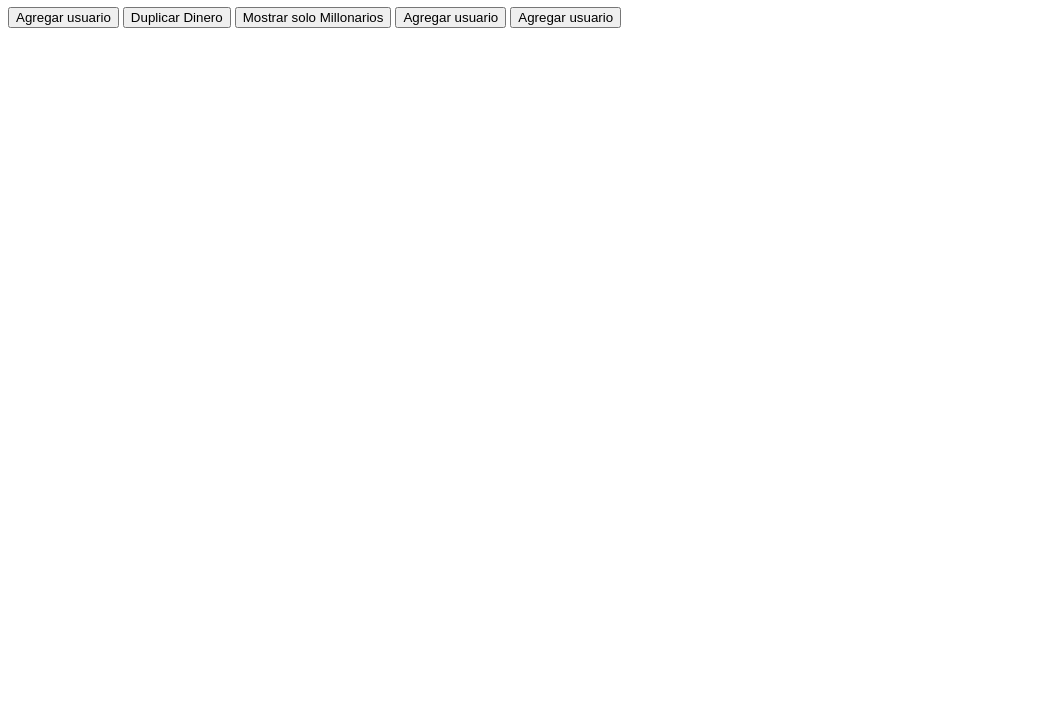
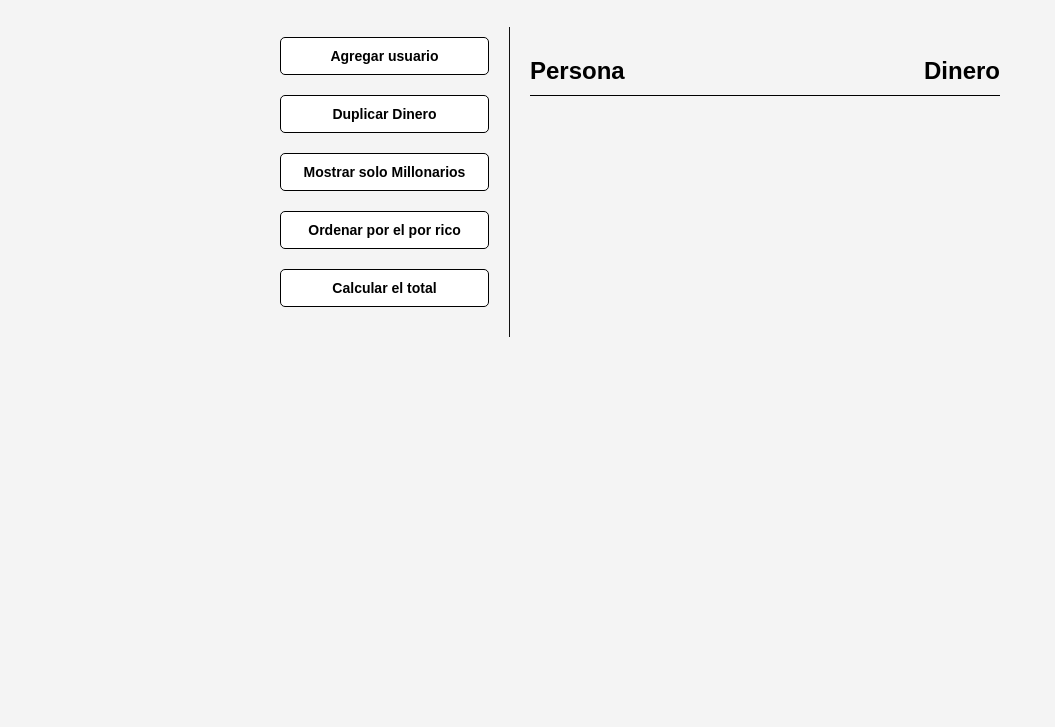
Before and after one commit to facundoFau/PF-Fauda-Facundo, a plain HTML site: page index.html in a window 1280 px wide. Shown: the part 73-800 px from the top of the page, without its empty margins (0-1055 px from the left). Drawn offline with Linux system fonts and the light colour scheme.

Commit message:
agregue estilos y html

```diff
--- a/index.html
+++ b/index.html
@@ -15,9 +15,13 @@
             <button id="agregar-usuario">Agregar usuario</button>
             <button id="doblar">Duplicar Dinero</button>
             <button id="mostrar-millonarios">Mostrar solo Millonarios</button>
-            <button id="agregar-usuario">Agregar usuario</button>
-            <button id="agregar-usuario">Agregar usuario</button>
+            <button id="ordenar">Ordenar por el por rico</button>
+            <button id="calcular-total">Calcular el total</button>
         </aside>
+
+        <main>
+            <h2><strong>Persona</strong>Dinero</h2>
+        </main>
     </div>
     <script src="./main.js"></script>
 </body>
--- a/styles/style.css
+++ b/styles/style.css
@@ -0,0 +1,53 @@
+* {
+    box-sizing: border-box;
+}
+
+body {
+    background-color: #f4f4f4;
+    font-family: Arial, Helvetica, sans-serif;
+    display: flex;
+    flex-direction: column;
+    align-items: center;
+    min-height: 100vh;
+    margin: 0;
+}
+
+.container {
+    display: flex;
+    padding: 20px;
+    margin: 0 auto;
+    max-width: 100%;
+    width: 800px;
+}
+
+aside {
+    padding: 10px 20px;
+    width: 250px;
+    border-right: 1px solid #111;
+}
+
+button {
+    cursor: pointer;
+    background-color: white;
+    border-radius: 5px;
+    border: solid 1px black;
+    display: block;
+    width: 100%;
+    padding: 10px;
+    margin-bottom: 20px;
+    font-weight: bold;
+    font-size: 14px;
+}
+
+main {
+    flex: 1;
+    padding: 10px 20px;
+}
+
+h2 {
+    border-bottom: 1px solid black;
+    padding-bottom: 10px;
+    display:flex ;
+    justify-content: space-between;
+
+}
```
